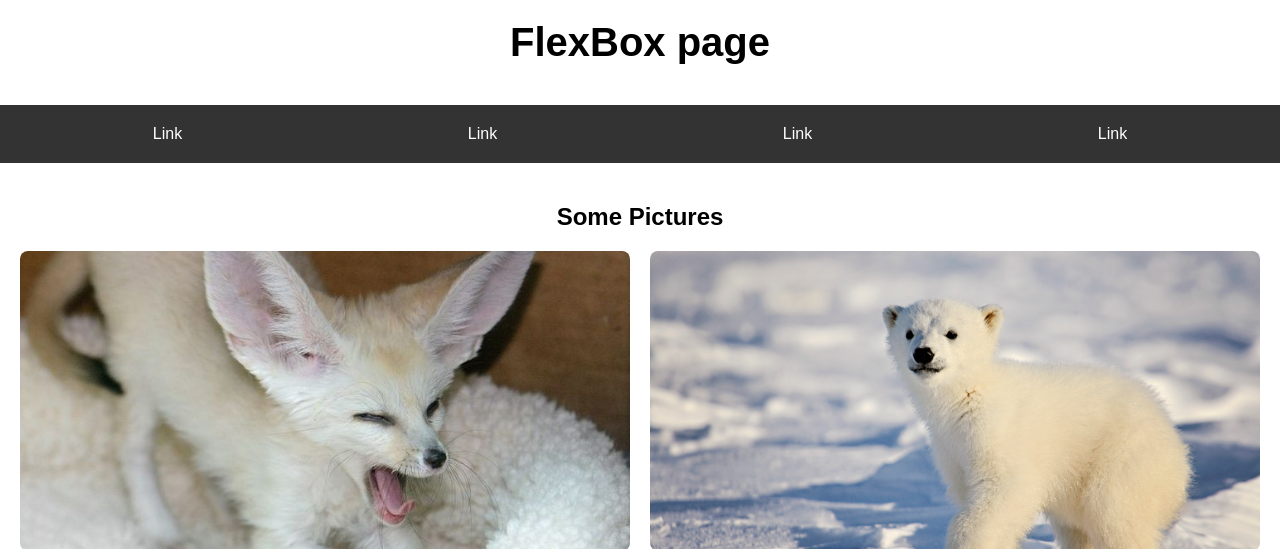
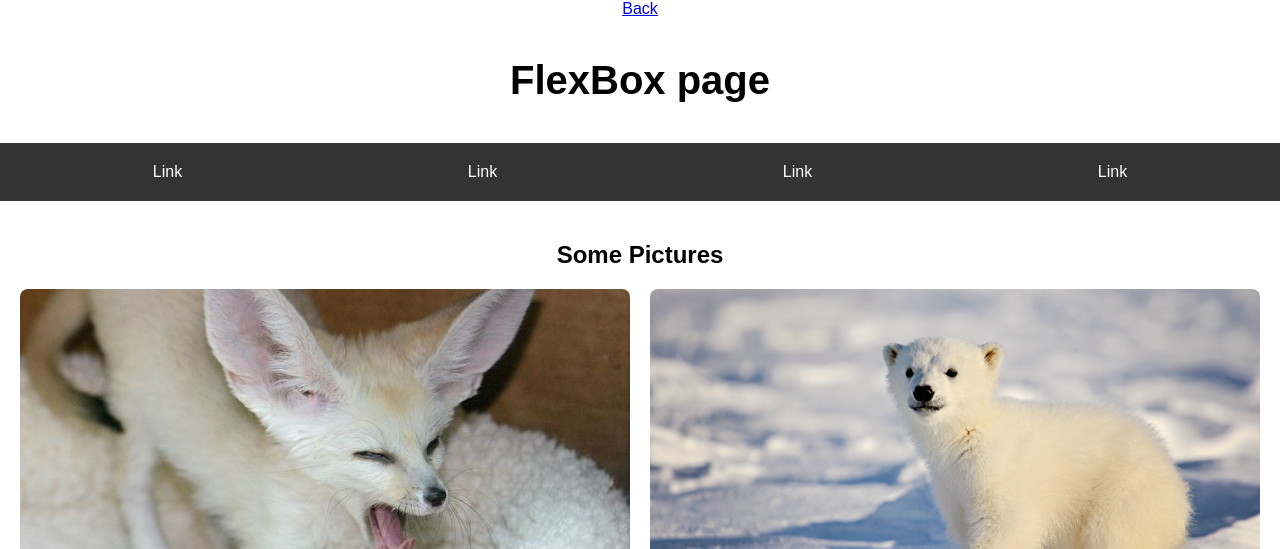
Before and after one commit to darksp1der/Grid-Vs-FlexBox, a plain HTML site: page flexbox.html in a window 1280 px wide. Shown: the top 549 px of the page. Drawn offline with Linux system fonts and the light colour scheme.

Commit message:
layout update

```diff
--- a/flexbox.html
+++ b/flexbox.html
@@ -4,10 +4,12 @@
     <meta charset="UTF-8">
     <meta name="viewport" content="width=device-width, initial-scale=1.0">
     <title>FlexBox page</title>
-    <link rel="stylesheet" href="styles/gridstyle.css">
+    <link rel="stylesheet" href="styles/flexboxstyle.css">
 </head>
 <body>
-
+    <div class="back">
+        <a href="index.html">Back</a>
+    </div>
     <h1>FlexBox page</h1>
 
     <nav>
--- a/styles/flexboxstyle.css
+++ b/styles/flexboxstyle.css
@@ -10,6 +10,7 @@ body {
     flex-direction: column;
     min-height: 100vh;
     text-align: center;
+    gap: 20px
 }
 
 h1 {
@@ -30,11 +31,13 @@ nav {
 
 nav ul {
     display: flex;
-    padding: 0;
+    padding: 10px;
     list-style-type: none;
+    width: 100%;
 }
 
 nav ul li {
+    flex: 1;
     margin: 0 15px;
 }
 
```
Also changed, not shown: grid.html (+3 -1 lines).
